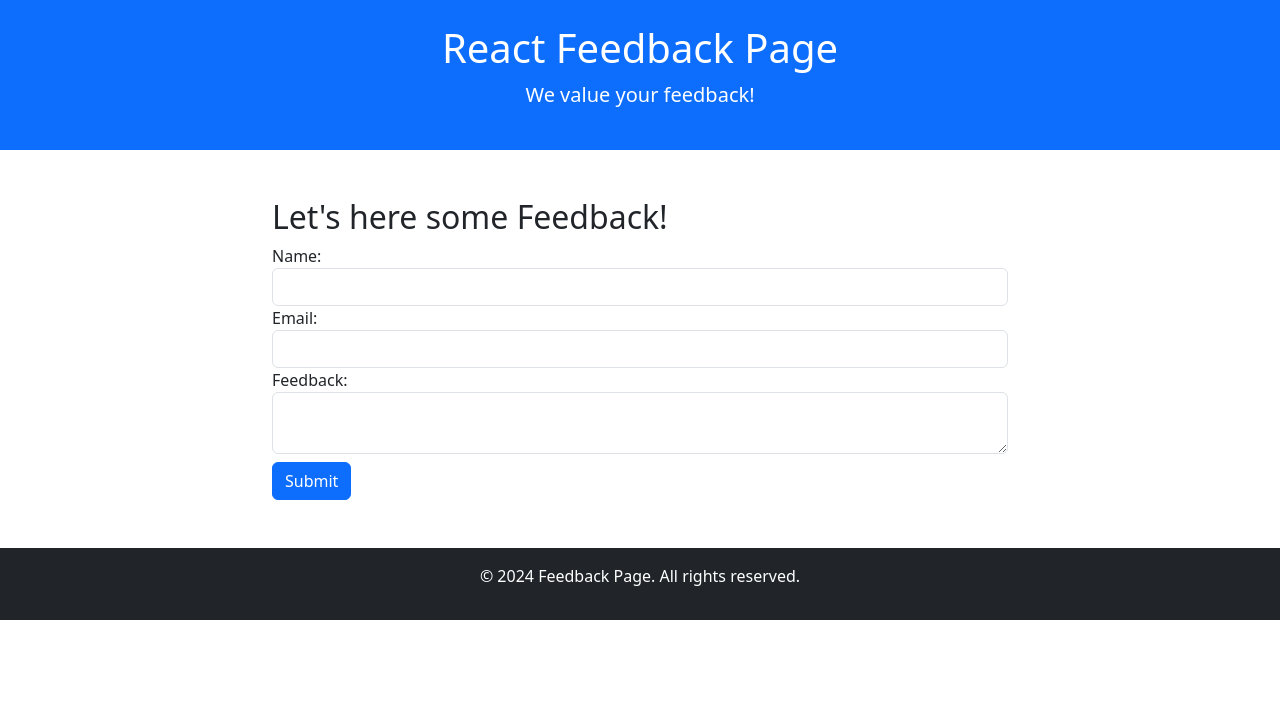
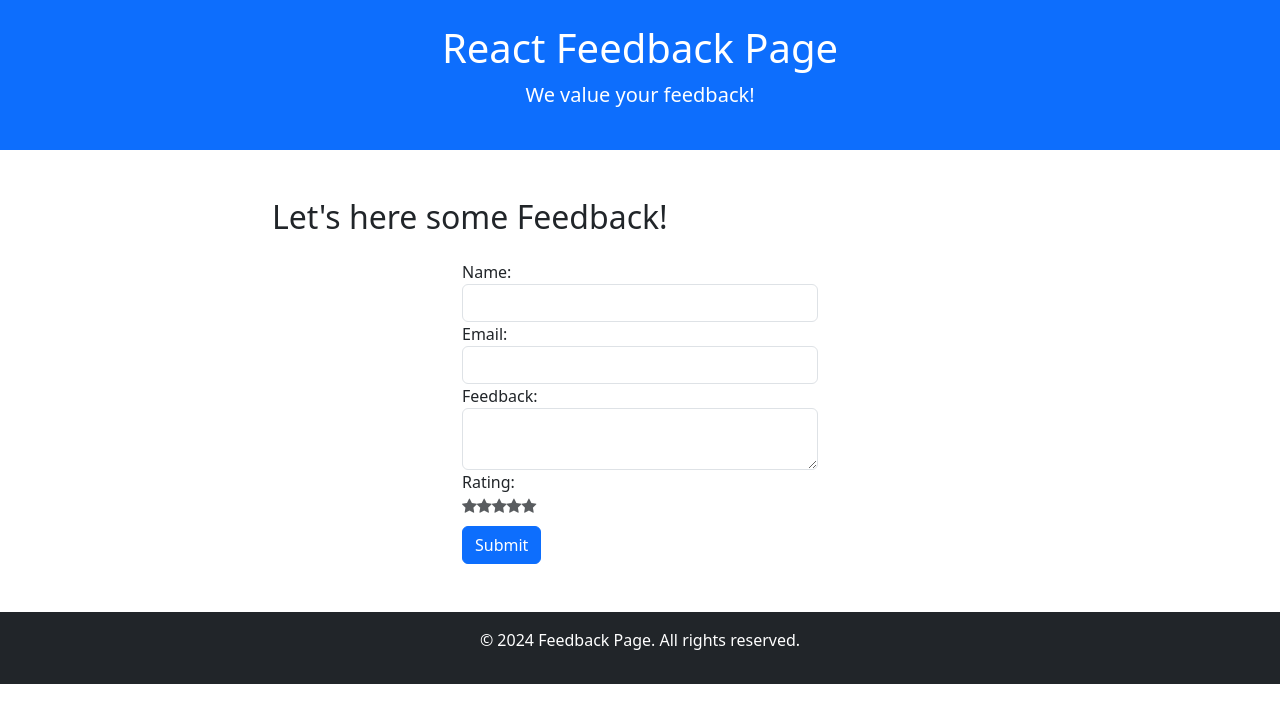
Before and after one commit to connordevitt/React-Feedback-Page, a React (Vite) app in the folder feedback-page/: page / in a window 1280 px wide. Shown: the top 722 px of the page. Built offline with nearby package versions, Linux system fonts and the light colour scheme.

Commit message:
SLEEP IS NEEDED

```diff
--- a/feedback-page/package.json
+++ b/feedback-page/package.json
@@ -10,6 +10,8 @@
     "preview": "vite preview"
   },
   "dependencies": {
+    "bootstrap": "^5.3.3",
+    "font-awesome": "^4.7.0",
     "react": "^18.3.1",
     "react-dom": "^18.3.1"
   },
@@ -23,6 +25,6 @@
     "eslint-plugin-react-hooks": "^5.0.0",
     "eslint-plugin-react-refresh": "^0.4.16",
     "globals": "^15.14.0",
-    "vite": "^6.0.5"
+    "vite": "^6.0.6"
   }
 }
--- a/feedback-page/src/App.jsx
+++ b/feedback-page/src/App.jsx
@@ -1,6 +1,7 @@
 import React from "react";
 import 'bootstrap/dist/css/bootstrap.min.css';
 import FeedbackPage from "./pages/FeedbackPage";
+
 
 function App() {
   return (
--- a/feedback-page/src/components/FeedbackForm.jsx
+++ b/feedback-page/src/components/FeedbackForm.jsx
@@ -1,6 +1,6 @@
 import React, { useState } from 'react';
 import 'bootstrap/dist/css/bootstrap.min.css';
-
+import 'font-awesome/css/font-awesome.min.css';
 
 
 const FeedbackForm = () => {
@@ -8,6 +8,13 @@ const FeedbackForm = () => {
     const [email, setEmail] = useState('');
     const [feedback, setFeedback] = useState('');
     const [formError, setFormError] = useState('');
+    const [rating, setRating] = useState(0);
+
+    const handleRating = (ratingValue) => {
+        // Convert the value to a number
+        console.log(ratingValue);
+        setRating(ratingValue);
+    };
 
     const handleSubmit = (e) => {
         e.preventDefault();
@@ -15,15 +22,20 @@ const FeedbackForm = () => {
             setFormError('All fields are required!');
         } else {
             setFormError('');
-            console.log(Name, email, feedback);
+            // Process form submission (could be sending data to an API. For example purposes, we'll just log the data to the console)
+            console.log(Name, email, feedback, rating);  //
             setName('');
             setEmail('');
             setFeedback('');
+            setRating(0);
         }
     };
 
     return (
+        <div className="container mt-4" id='feedback'>
+            <div className="form-group mt-2 w-50 mx-auto">
         <form onSubmit={handleSubmit}>
+
             <div>
                 <label>Name:</label>
                 <input type="text" className="form-control" value={Name} onChange={(e) => setName(e.target.value)} />
@@ -36,6 +48,23 @@ const FeedbackForm = () => {
                 <label>Feedback:</label>
                 <textarea className="form-control" value={feedback} onChange={(e) => setFeedback(e.target.value)} />
             </div>
+
+
+            {/* Include the Rating Component here */}
+            <div>
+                <label>Rating:</label>
+                <div>
+                    {[1, 2, 3, 4, 5].map((value) => (
+                        <i
+                            key={value}
+                            className={`fa fa-star ${value <= rating ? 'text-warning' : 'text-muted'}`}
+                            onClick={() => handleRating(value)}
+                            style={{ cursor: 'pointer' }}
+                        ></i>
+                    ))}
+                </div>
+            </div>
+
             {formError && (
                 <div className="alert alert-danger mt-2">
                     {formError}
@@ -43,6 +72,8 @@ const FeedbackForm = () => {
             )}
             <button type="submit" className="btn btn-primary mt-2">Submit</button>
         </form>
+        </div>
+        </div>
     );
 };
 
```
Also changed, not shown: 1 other file (tests, documents, lock files or other folders).
